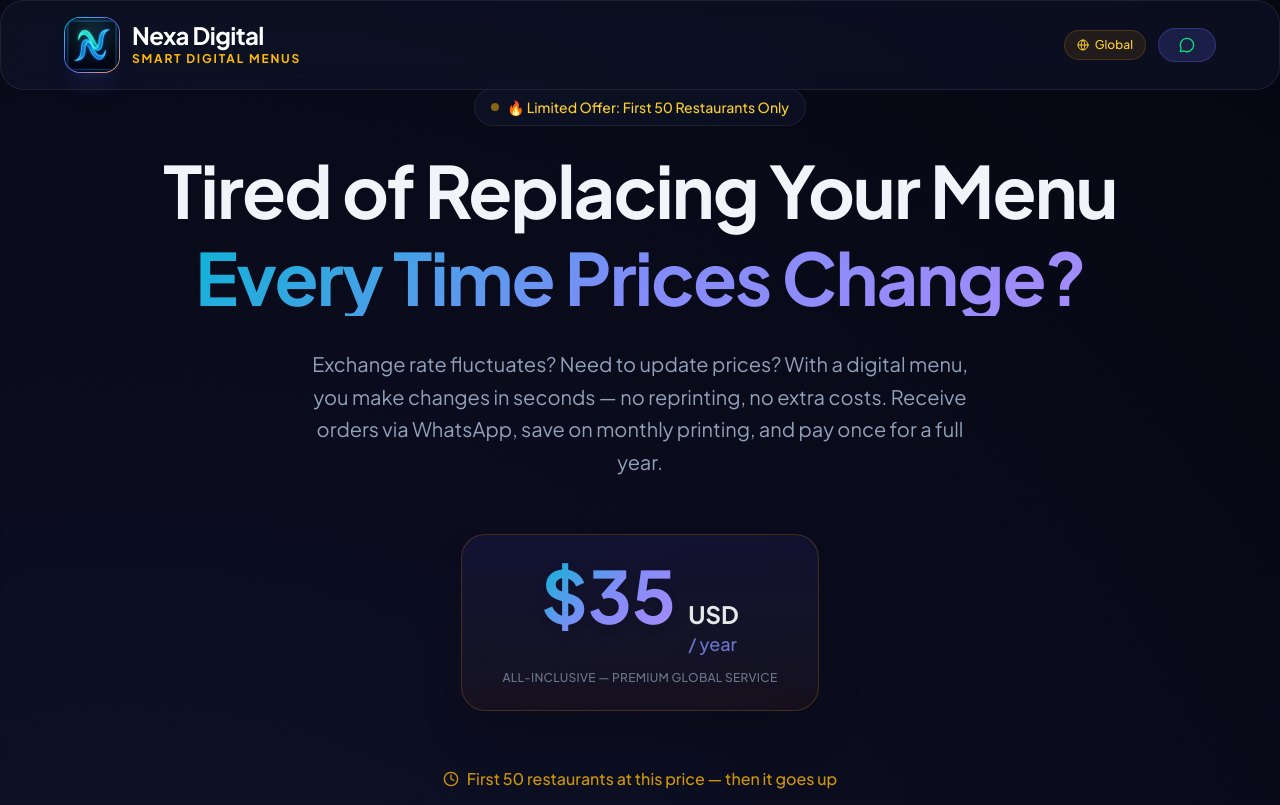
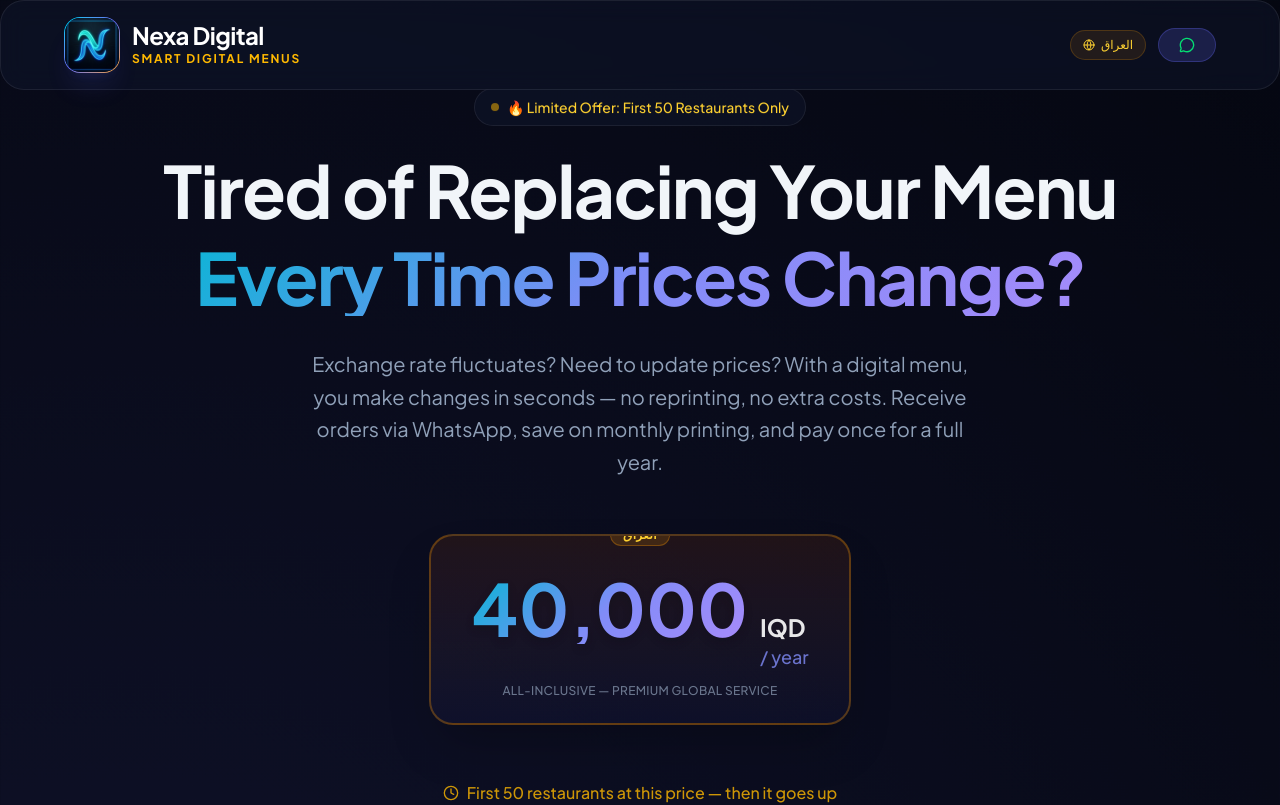
Before and after one commit to Hussain-Dev2/Landin_Page-SM, a React (Vite) app: page / in a window 1280 px wide. Shown: the top 805 px of the page. Built offline with nearby package versions, Linux system fonts and the light colour scheme; no server answers.

Commit message:
Fix pricing logic: default to IQD when API fails, unify plan names, hide irrelevant hero price per location, payment method badges

```diff
--- a/src/App.jsx
+++ b/src/App.jsx
@@ -44,7 +44,7 @@ function useVisitorLocation() {
     return () => controller.abort();
   }, []);
 
-  return { country, isIraq: country === 'IQ' || (loading && country === null), loading };
+  return { country, isIraq: country === null || country === 'IQ', loading };
 }
 
 export default function App() {
@@ -84,9 +84,6 @@ export default function App() {
 
   const ArrowIcon = t.dir === 'rtl' ? ArrowLeft : ArrowRight;
   const showIraqPricing = isIraq;
-  const heroPrice = showIraqPricing
-    ? { amount: t.iq_tier_amount, currency: t.iq_tier_currency, period: t.iq_tier_period, label: t.hero_price_label }
-    : { amount: t.intl_tier_amount, currency: t.intl_tier_currency, period: t.intl_tier_period, label: t.hero_price_label };
 
   return (
     <div className="min-h-screen bg-mesh font-sans overflow-hidden">
@@ -116,12 +113,10 @@ export default function App() {
             </div>
           </div>
           <div className="flex items-center gap-3">
-            {!showIraqPricing && showIraqPricing !== undefined && (
-              <span className="hidden md:flex items-center gap-1.5 px-3 py-1.5 rounded-full bg-amber-500/10 border border-amber-500/20 text-amber-300 text-xs font-medium">
-                <Globe className="w-3 h-3" />
-                Global
-              </span>
-            )}
+            <span className={`hidden md:flex items-center gap-1.5 px-3 py-1.5 rounded-full text-xs font-medium ${showIraqPricing ? 'bg-amber-500/10 border border-amber-500/20 text-amber-300' : 'bg-cyan-500/10 border border-cyan-500/20 text-cyan-300'}`}>
+              <Globe className="w-3 h-3" />
+              {showIraqPricing ? 'العراق' : 'Global'}
+            </span>
             <button
               onClick={() => handleWhatsAppClick()}
               className="px-4 py-2 md:px-5 md:py-2 rounded-full bg-indigo-500/20 hover:bg-indigo-500/30 border border-indigo-500/30 text-white text-xs md:text-sm font-medium transition-all btn-press flex items-center gap-2"
@@ -156,20 +151,43 @@ export default function App() {
             {t.hero_sub}
           </p>
 
-          {/* Dynamic Pricing Display */}
-          <div className="delay-400 py-4 md:py-6">
-            <div className="inline-flex flex-col items-center justify-center px-6 py-4 md:px-10 md:py-6 rounded-2xl md:rounded-3xl bg-gradient-to-b from-indigo-900/20 to-amber-900/10 border border-amber-500/20 relative overflow-hidden group shadow-2xl">
-              <div className="absolute inset-0 bg-gradient-to-r from-amber-500/5 to-indigo-500/5 opacity-0 group-hover:opacity-100 transition-opacity duration-500"></div>
-              <div className="flex items-baseline gap-2 md:gap-3">
-                <span className="text-4xl sm:text-5xl md:text-7xl font-black text-gradient-vibrant drop-shadow-lg">{heroPrice.amount}</span>
-                <div className="flex flex-col items-start leading-none">
-                  <span className="text-lg md:text-2xl font-bold text-white/90">{heroPrice.currency}</span>
-                  <span className="text-sm md:text-lg font-medium text-indigo-400/80">{heroPrice.period}</span>
+          {/* Dynamic Pricing Display — ONLY the relevant price */}
+          {showIraqPricing ? (
+            <div className="delay-400 py-4 md:py-6">
+              <div className="inline-flex flex-col items-center justify-center px-6 py-4 md:px-10 md:py-6 rounded-2xl md:rounded-3xl bg-gradient-to-b from-amber-900/20 to-indigo-900/10 border-2 border-amber-500/30 relative overflow-hidden group shadow-2xl">
+                <div className="absolute inset-0 bg-gradient-to-r from-amber-500/5 to-transparent opacity-0 group-hover:opacity-100 transition-opacity duration-500"></div>
+                {/* Location badge */}
+                <span className="absolute -top-3 left-1/2 -translate-x-1/2 px-3 py-0.5 rounded-full bg-amber-500/15 border border-amber-500/30 text-amber-300 text-[10px] md:text-xs font-bold tracking-wide">
+                  العراق
+                </span>
+                <div className="flex items-baseline gap-2 md:gap-3 mt-3">
+                  <span className="text-4xl sm:text-5xl md:text-7xl font-black text-gradient-vibrant drop-shadow-lg">{t.iq_tier_amount}</span>
+                  <div className="flex flex-col items-start leading-none">
+                    <span className="text-lg md:text-2xl font-bold text-white/90">{t.iq_tier_currency}</span>
+                    <span className="text-sm md:text-lg font-medium text-indigo-400/80">{t.iq_tier_period}</span>
+                  </div>
                 </div>
+                <span className="text-slate-400 mt-2 md:mt-3 font-medium tracking-wide uppercase text-[10px] md:text-xs opacity-70">{t.hero_price_label}</span>
               </div>
-              <span className="text-slate-400 mt-2 md:mt-3 font-medium tracking-wide uppercase text-[10px] md:text-xs opacity-70">{heroPrice.label}</span>
             </div>
-          </div>
+          ) : (
+            <div className="delay-400 py-4 md:py-6">
+              <div className="inline-flex flex-col items-center justify-center px-6 py-4 md:px-10 md:py-6 rounded-2xl md:rounded-3xl bg-gradient-to-b from-cyan-900/20 to-indigo-900/10 border-2 border-cyan-500/30 relative overflow-hidden group shadow-2xl">
+                <div className="absolute inset-0 bg-gradient-to-r from-cyan-500/5 to-transparent opacity-0 group-hover:opacity-100 transition-opacity duration-500"></div>
+                <span className="absolute -top-3 left-1/2 -translate-x-1/2 px-3 py-0.5 rounded-full bg-cyan-500/15 border border-cyan-500/30 text-cyan-300 text-[10px] md:text-xs font-bold tracking-wide">
+                  Global
+                </span>
+                <div className="flex items-baseline gap-2 md:gap-3 mt-3">
+                  <span className="text-4xl sm:text-5xl md:text-7xl font-black text-gradient-vibrant drop-shadow-lg">{t.intl_tier_amount}</span>
+                  <div className="flex flex-col items-start leading-none">
+                    <span className="text-lg md:text-2xl font-bold text-white/90">{t.intl_tier_currency}</span>
+                    <span className="text-sm md:text-lg font-medium text-indigo-400/80">{t.intl_tier_period}</span>
+                  </div>
+                </div>
+                <span className="text-slate-400 mt-2 md:mt-3 font-medium tracking-wide uppercase text-[10px] md:text-xs opacity-70">{t.intl_tier_desc}</span>
+              </div>
+            </div>
+          )}
 
           {/* Scarcity + Live Counter */}
           <div className="flex flex-col items-center gap-3 delay-400">
@@ -338,24 +356,22 @@ export default function App() {
 
             <div className="grid md:grid-cols-2 gap-6 md:gap-8">
 
-              {/* Iraq Tier */}
-              <div className={`glass-card border-2 p-5 md:p-8 rounded-2xl md:rounded-3xl relative overflow-hidden shadow-2xl transition-all duration-500 ${showIraqPricing ? 'border-amber-500/40 scale-[1.02]' : 'border-white/5 opacity-70 hover:opacity-100'}`}>
-                {showIraqPricing && (
-                  <div className="absolute -top-12 -right-12 w-24 h-24 bg-amber-500/10 rounded-full blur-2xl"></div>
-                )}
+              {/* Iraq Tier — Primary for Iraqi users */}
+              <div className={`glass-card border-2 p-5 md:p-8 rounded-2xl md:rounded-3xl relative overflow-hidden shadow-2xl transition-all duration-500 ${showIraqPricing ? 'border-amber-500/40 scale-[1.02] ring-1 ring-amber-500/20' : 'border-white/10'}`}>
                 <div className="relative z-10">
                   <div className="flex items-center justify-between mb-4">
                     <h3 className="text-xl md:text-2xl font-bold text-white">{t.iq_tier_title}</h3>
                     <span className="px-3 py-1 rounded-full bg-amber-500/15 border border-amber-500/30 text-amber-300 text-xs font-bold">{t.iq_tier_badge}</span>
                   </div>
-                  <div className="flex items-baseline gap-1.5 md:gap-2 mb-3">
+                  <div className="flex items-baseline gap-1.5 md:gap-2 mb-2">
                     <span className="text-3xl md:text-5xl font-black text-white">{t.iq_tier_amount}</span>
                     <span className="text-base md:text-lg text-slate-400">{t.iq_tier_currency}{t.iq_tier_period}</span>
                   </div>
+                  <p className="text-slate-500 text-xs mb-1">{t.iq_tier_payment}</p>
                   <p className="text-slate-400 text-sm mb-6">{t.iq_tier_desc}</p>
                   <button
                     onClick={() => handleWhatsAppClick()}
-                    className={`w-full btn-press flex items-center justify-center gap-2 px-5 py-4 rounded-xl font-black text-base transition-all glow-amber ${showIraqPricing ? 'bg-amber-500 hover:bg-amber-400 text-slate-950' : 'bg-indigo-600 hover:bg-indigo-500 text-white'}`}
+                    className="w-full btn-press flex items-center justify-center gap-2 px-5 py-4 rounded-xl font-black text-base transition-all glow-amber bg-amber-500 hover:bg-amber-400 text-slate-950"
                   >
                     {t.price_cta}
                     <ArrowIcon className="w-4 h-4 ltr-icon" />
@@ -363,28 +379,31 @@ export default function App() {
                 </div>
               </div>
 
-              {/* International Tier */}
-              <div className={`glass-card border-2 p-5 md:p-8 rounded-2xl md:rounded-3xl relative overflow-hidden shadow-2xl transition-all duration-500 ${!showIraqPricing ? 'border-cyan-500/40 scale-[1.02]' : 'border-white/5 opacity-70 hover:opacity-100'}`}>
-                {!showIraqPricing && (
-                  <div className="absolute -top-12 -right-12 w-24 h-24 bg-cyan-500/10 rounded-full blur-2xl"></div>
-                )}
+              {/* International Tier — de-emphasized for Iraqi users */}
+              <div className={`glass-card border-2 p-5 md:p-8 rounded-2xl md:rounded-3xl relative overflow-hidden shadow-2xl transition-all duration-500 ${!showIraqPricing ? 'border-cyan-500/40 scale-[1.02] ring-1 ring-cyan-500/20' : 'border-white/10 opacity-60 hover:opacity-100'}`}>
                 <div className="relative z-10">
                   <div className="flex items-center justify-between mb-4">
                     <h3 className="text-xl md:text-2xl font-bold text-white">{t.intl_tier_title}</h3>
                     <span className="px-3 py-1 rounded-full bg-cyan-500/15 border border-cyan-500/30 text-cyan-300 text-xs font-bold">{t.intl_tier_badge}</span>
                   </div>
-                  <div className="flex items-baseline gap-1.5 md:gap-2 mb-3">
+                  <div className="flex items-baseline gap-1.5 md:gap-2 mb-2">
                     <span className="text-3xl md:text-5xl font-black text-white">{t.intl_tier_amount}</span>
                     <span className="text-base md:text-lg text-slate-400">{t.intl_tier_currency}{t.intl_tier_period}</span>
                   </div>
+                  <p className="text-slate-500 text-xs mb-1">{t.intl_tier_payment}</p>
                   <p className="text-slate-400 text-sm mb-6">{t.intl_tier_desc}</p>
                   <button
                     onClick={() => handleWhatsAppClick()}
-                    className={`w-full btn-press flex items-center justify-center gap-2 px-5 py-4 rounded-xl font-black text-base transition-all glow-cyan ${!showIraqPricing ? 'bg-cyan-500 hover:bg-cyan-400 text-slate-950' : 'bg-indigo-600 hover:bg-indigo-500 text-white'}`}
+                    className="w-full btn-press flex items-center justify-center gap-2 px-5 py-4 rounded-xl font-black text-base transition-all glow-cyan bg-cyan-600 hover:bg-cyan-500 text-white"
                   >
                     {t.price_cta}
                     <ArrowIcon className="w-4 h-4 ltr-icon" />
                   </button>
+                  {showIraqPricing && (
+                    <p className="text-center text-[10px] text-slate-500 mt-3 border-t border-slate-700/50 pt-3">
+                      {t.dir === 'rtl' ? 'هذه الباقة للعملاء خارج العراق' : 'This plan is for customers outside Iraq'}
+                    </p>
+                  )}
                 </div>
               </div>
 
```
Also changed, not shown: src/i18n.js (+16 -12 lines).
